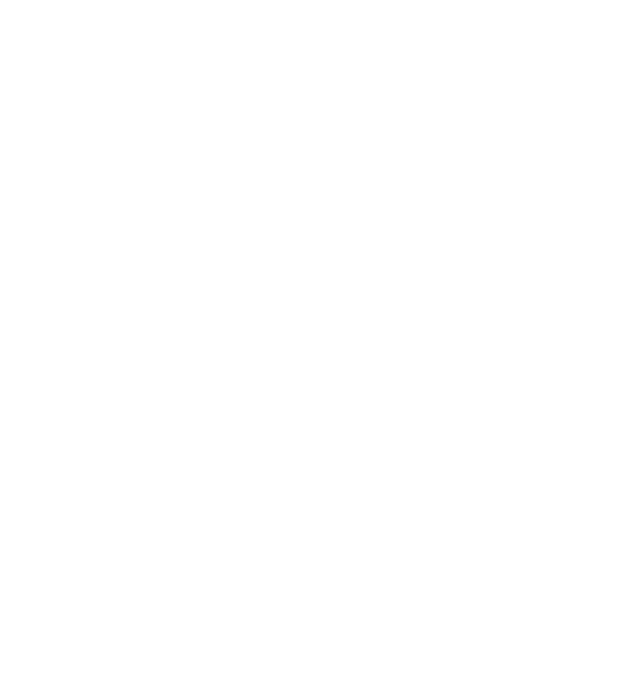
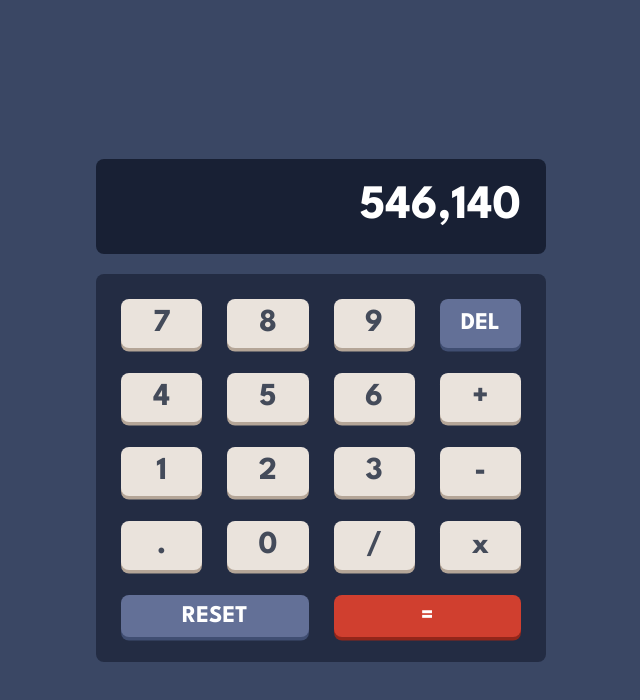
Before and after one commit to FESOO1/Calculator_V0.1, a plain HTML site: page index.html in a window 1280 px wide. Shown: the whole page, without its empty margins (319-959 px from the left). Drawn offline with Linux system fonts and the light colour scheme.

Commit message:
Working on it.

```diff
--- a/index.html
+++ b/index.html
@@ -3,10 +3,36 @@
 <head>
   <meta charset="UTF-8">
   <meta name="viewport" content="width=device-width, initial-scale=1.0">
-  <title>Document</title>
+  <title>Calculator</title>
   <link rel="stylesheet" href="./styles.css">
 </head>
 <body>
+  <div class="container">
+    <div class="calculator">
+      <div class="calculator-top"></div>
+      <div class="calculator-middle">546,140</div>
+      <div class="calculator-bottom">
+        <button type="button" class="calculator-bottom-button" value="7">7</button>
+        <button type="button" class="calculator-bottom-button" value="8">8</button>
+        <button type="button" class="calculator-bottom-button" value="9">9</button>
+        <button type="button" class="calculator-bottom-button calculator-bottom-button-delete">DEL</button>
+        <button type="button" class="calculator-bottom-button" value="4">4</button>
+        <button type="button" class="calculator-bottom-button" value="5">5</button>
+        <button type="button" class="calculator-bottom-button" value="6">6</button>
+        <button type="button" class="calculator-bottom-button">+</button>
+        <button type="button" class="calculator-bottom-button" value="1">1</button>
+        <button type="button" class="calculator-bottom-button" value="2">2</button>
+        <button type="button" class="calculator-bottom-button" value="3">3</button>
+        <button type="button" class="calculator-bottom-button">-</button>
+        <button type="button" class="calculator-bottom-button">.</button>
+        <button type="button" class="calculator-bottom-button" value="0">0</button>
+        <button type="button" class="calculator-bottom-button">/</button>
+        <button type="button" class="calculator-bottom-button">x</button>
+        <button type="button" class="calculator-bottom-button calculator-bottom-button-reset">RESET</button>
+        <button type="button" class="calculator-bottom-button calculator-bottom-button-equal">=</button>
+      </div>
+    </div>
+  </div>
 
   <script src="./script.js"></script>
 </body>
--- a/styles.css
+++ b/styles.css
@@ -0,0 +1,127 @@
+@import url('https://fonts.googleapis.com/css2?family=League+Spartan:wght@100..900&display=swap');
+
+:root {
+    --f-league-spartan: "League Spartan", serif;
+}
+
+* {
+    padding: 0;
+    margin: 0;
+    box-sizing: border-box;
+    font-family: var(--f-league-spartan);
+    font-weight: 700;
+}
+
+body {
+    background-color: hsl(222, 26%, 31%);
+}
+
+/* CONTAINER */
+
+.container {
+    display: flex;
+    align-items: center;
+    justify-content: center;
+    min-height: 100vh;
+}
+
+/* CALCULATOR */
+
+.calculator {
+    width: 450px;
+    display: flex;
+    flex-direction: column;
+    row-gap: 20px;
+}
+
+/*
+
+    CALCULATOR MIDDLE
+
+*/
+
+.calculator-middle {
+    background-color: hsl(224, 36%, 15%);
+    display: flex;
+    justify-content: flex-end;
+    align-items: center;
+    font-size: 3rem;
+    color: white;
+    padding: 25px;
+    border-radius: 0.5rem;
+}
+
+/*
+
+    CALCULATOR BOTTOM
+
+*/
+
+.calculator-bottom {
+    background-color: hsl(223, 31%, 20%);
+    padding: 25px;
+    display: grid;
+    grid-template-columns: repeat(4, 1fr);
+    gap: 25px;
+    border-radius: 0.5rem;
+}
+
+/* CALCULATOR BOTTOM BUTTON */
+
+.calculator-bottom-button {
+    border: 0;
+    font-size: 2rem;
+    display: flex;
+    justify-content: center;
+    align-items: center;
+    padding-block: 10px;
+    border-radius: 0.5rem;
+    background-color: hsl(30, 25%, 89%);
+    box-shadow: 0 3.5px 0 hsl(28, 16%, 65%);
+    color: hsl(221, 14%, 31%);
+    cursor: pointer;
+}
+
+.calculator-bottom-button:hover {
+    background-color: white;
+}
+
+.calculator-bottom-button:active {
+    background-color: white;
+    box-shadow: 0 0 0 hsl(28, 16%, 65%);
+    transform: translateY(3px);
+}
+
+.calculator-bottom-button-reset {
+    grid-column: 1 / 3;
+}
+
+.calculator-bottom-button:last-of-type {
+    grid-column: 3 / 5;
+}
+
+/* DELETE */
+
+.calculator-bottom-button-delete,
+.calculator-bottom-button-reset {
+    background-color: hsl(225, 21%, 49%);
+    box-shadow: 0 3.5px 0 hsl(224, 28%, 35%);
+    color: white;
+    font-size: 1.5rem;
+}
+
+.calculator-bottom-button-delete:hover,
+.calculator-bottom-button-reset:hover {
+    background-color: hsl(225, 26%, 56%);
+}
+
+.calculator-bottom-button-equal {
+    background-color: hsl(6, 63%, 50%);
+    box-shadow: 0 3.5px 0 hsl(6, 70%, 34%);
+    color: white;
+    font-size: 1.5rem;
+}
+
+.calculator-bottom-button-equal:hover {
+    background-color: hsl(6, 91%, 64%);
+}
```
